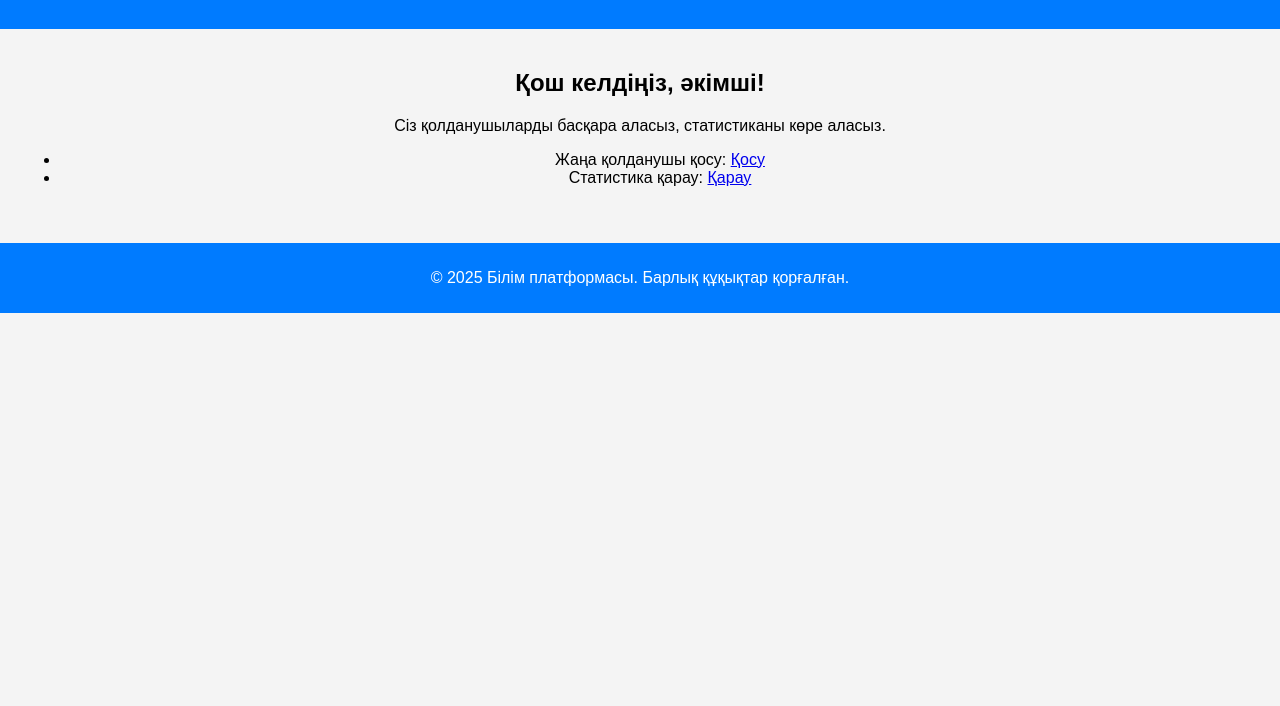
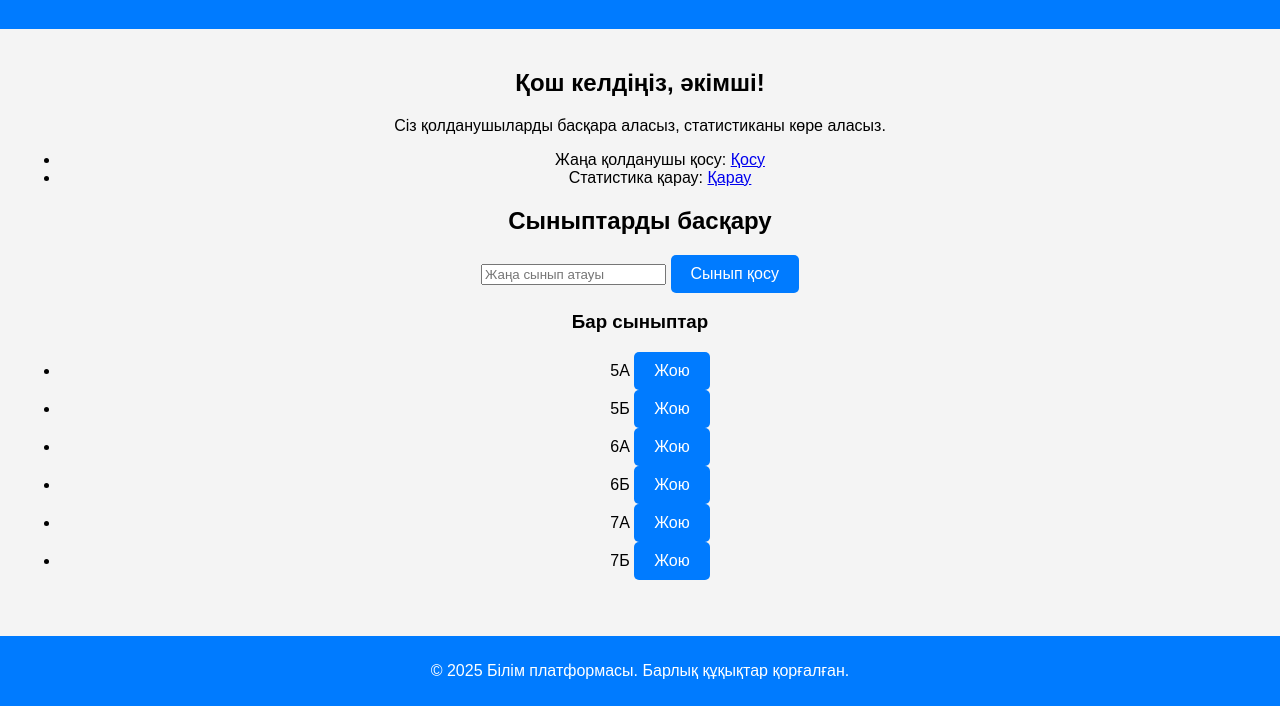
Before and after one commit to Amandyq/education-platform, a plain HTML site: page dashboard_admin.html in a window 1280 px wide. Shown: the part 115-821 px from the top of the page. Before the commit the page ends 800 px from the top, so only its background shows below. Drawn offline with Linux system fonts and the light colour scheme.

Commit message:
Update dashboard_admin.html

```diff
--- a/dashboard_admin.html
+++ b/dashboard_admin.html
@@ -31,6 +31,26 @@
                 <li>Статистика қарау: <a href="statistics.html">Қарау</a></li>
             </ul>
         </section>
+
+
+        <section>
+            <h2>Сыныптарды басқару</h2>
+            <form id="addClassForm">
+                <input type="text" id="newClass" placeholder="Жаңа сынып атауы" required>
+                <button type="submit">Сынып қосу</button>
+            </form>
+
+            <h3>Бар сыныптар</h3>
+            <ul id="classList">
+                <li>5А <button class="delete-btn">Жою</button></li>
+                <li>5Б <button class="delete-btn">Жою</button></li>
+                <li>6А <button class="delete-btn">Жою</button></li>
+                <li>6Б <button class="delete-btn">Жою</button></li>
+                <li>7А <button class="delete-btn">Жою</button></li>
+                <li>7Б <button class="delete-btn">Жою</button></li>
+            </ul>
+        </section>
+
     </main>
 
     <footer>
```
